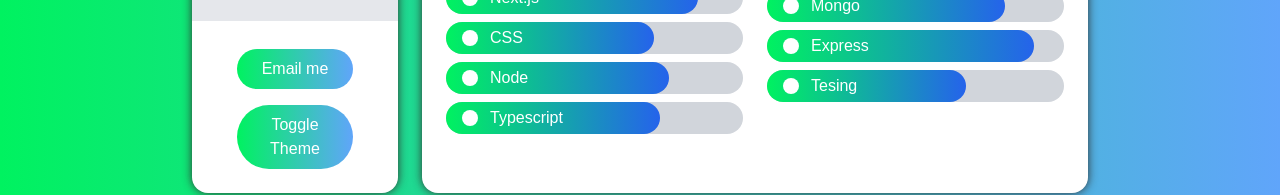
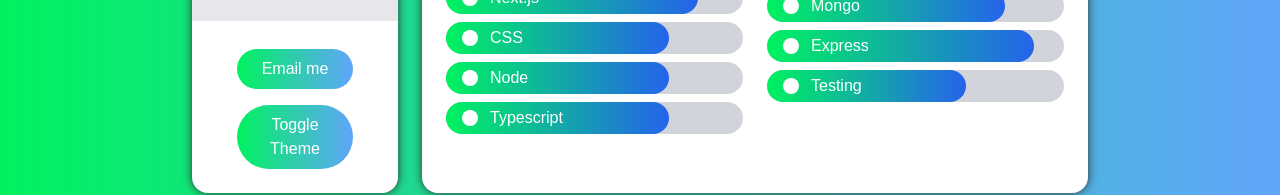
Before and after one commit to flppetkovski/portfolio, a Next.js app: page /resume in a window 1280 px wide. Shown: the part 586-781 px from the top of the page. Built offline with nearby package versions, Linux system fonts and the light colour scheme.

Commit message:
fixed a typo

```diff
--- a/data.ts
+++ b/data.ts
@@ -47,7 +47,7 @@ export const languages:SkillProps[] = [
 },
 {
     name: "CSS",
-    level: "70%",
+    level: "75%",
     Icon: BsCircleFill
 },
 {
@@ -56,7 +56,7 @@ export const languages:SkillProps[] = [
     Icon: BsCircleFill
 }, {
     name: "Typescript",
-    level: "72%",
+    level: "75%",
     Icon: BsCircleFill
 },
 ]
@@ -82,7 +82,7 @@ export const tools:SkillProps[] = [
        level: "90%",
        Icon: BsCircleFill
    }, {
-       name: "Tesing",
+       name: "Testing",
        level: "67%",
        Icon: BsCircleFill
    },
```
